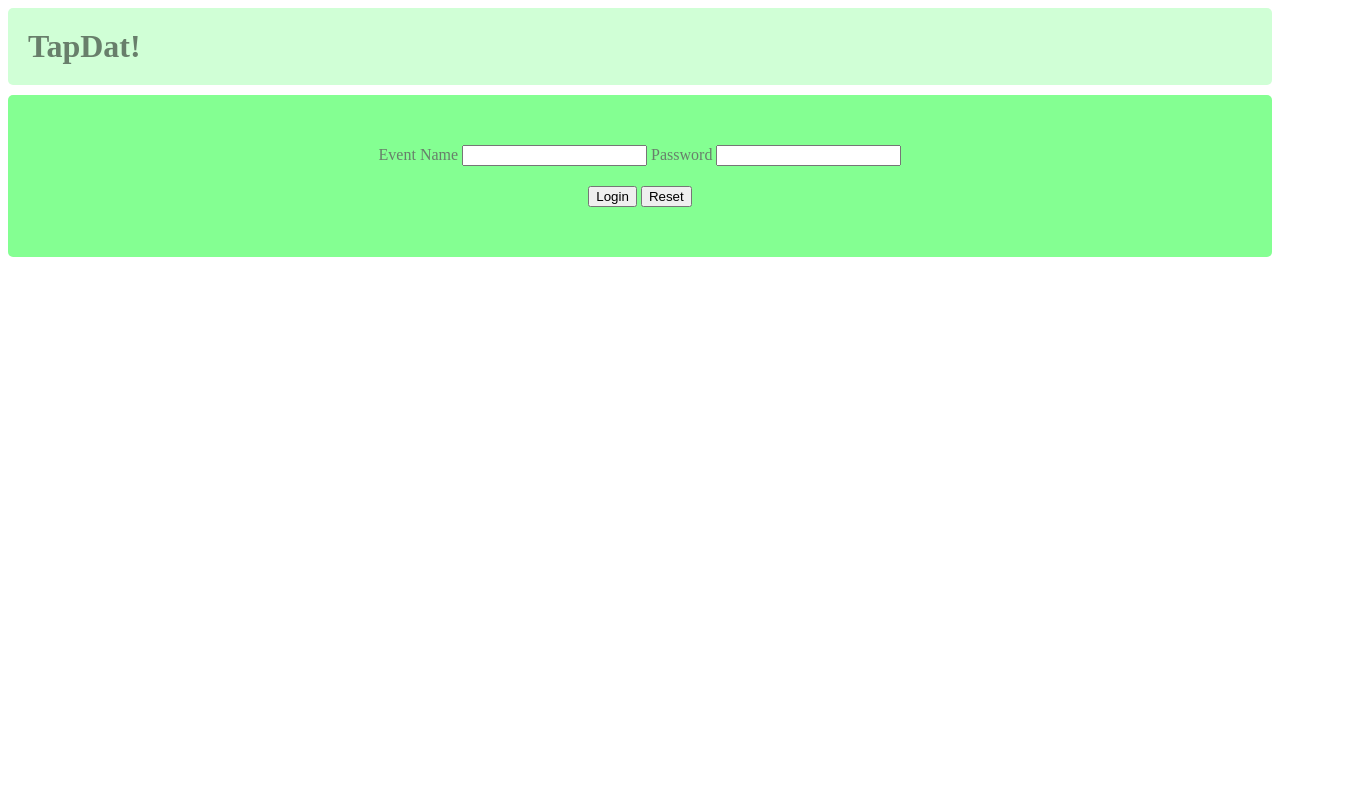
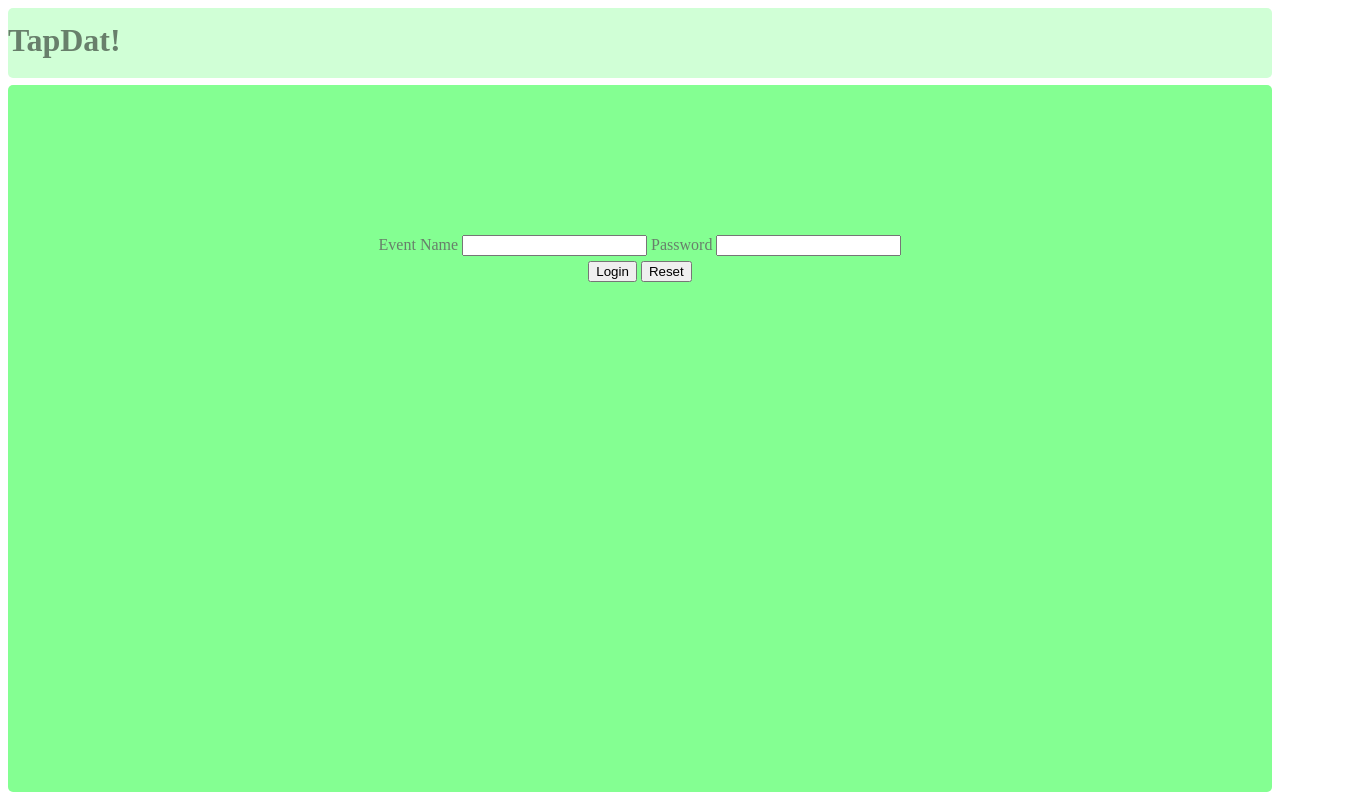
Before and after one commit to brianykim/hackMIT, a website: page nodejs/index.html in a window 1280 px wide. Shown: the whole page, 1352 px wide, since content can reach past the window. Drawn offline with Linux system fonts and the light colour scheme; a web font is replaced by a local one.

Commit message:
centered login in index.html and updates on stylesheet.css

```diff
--- a/nodejs/index.html
+++ b/nodejs/index.html
@@ -9,7 +9,7 @@
 <body>
   <h1>TapDat!</h1>
   <div>
-<form name = "login">
+<form id = "login">
     Event Name <input type = "text" name="userid"/>
     Password <input type = "text" name="pswrd"/>
 </form>
--- a/nodejs/stylesheet.css
+++ b/nodejs/stylesheet.css
@@ -1,24 +1,36 @@
 h1{
-    padding:20px;
+    /*padding:20px;*/
+    height:70px;
     text-align:left;
     background-color:#D0FFD6;
     color:#687F6B;
     font-family:Sniglet;
-    margin-top:0px;
-    margin-bottom:10px;
+    margin-top:5px;
+    margin-bottom:5px;
+    /*margin-top:0px;
+    margin-bottom:10px;*/
     border-radius:5px;
+    line-height:200%;
 }
 form{
-    padding:50px;
     text-align:center;
     color:#687F6B;
     font-family:Sniglet;
 }
+#login{
+    position:relative;
+    margin-top:150px;
+}
 #buttons{
-    margin:-80px;
-    color:#687F6B;
+    position:relative;
+    margin-top:5px;
 }
 div{
     background-color:#84FF92;
+    position:absolute;
+    top:85px;
+    bottom:8px;
+    left:8px;
+    right:8px;
     border-radius:5px;
 }
```
